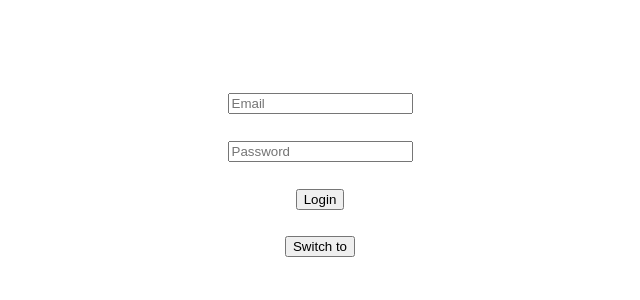
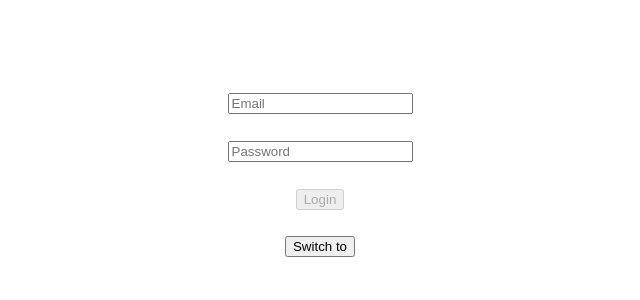
Before and after one commit to alti21/Archimydes-frontend-challenge, a React (Create React App) app in the folder frontend-challenge/: page / in a window 1280 px wide. Shown: the top 300 px of the page, without its empty margins (320-960 px from the left). Built offline with nearby package versions, Linux system fonts and the light colour scheme.

Commit message:
feat: login button is disabled if no username and password entered

```diff
--- a/frontend-challenge/src/components/Login.js
+++ b/frontend-challenge/src/components/Login.js
@@ -23,14 +23,16 @@ const Login = () => {
         userLogin(email, password)
     }
 
-
+    const disabled = () => {
+        return email === "" || password === ""
+    }
 
     return (
         <div>
             <form onSubmit={handleSubmit} className='login-form'>
                 <input type='email' name='email' placeholder='Email' onChange={handleEmailChange}/>
                 <input type='password' name='password' placeholder='Password' onChange={handlePasswordChange}/>
-                <button>Login</button>
+                <button disabled={disabled()}>Login</button>
                 <button>Switch to {}</button>
             </form>
         </div>
```
